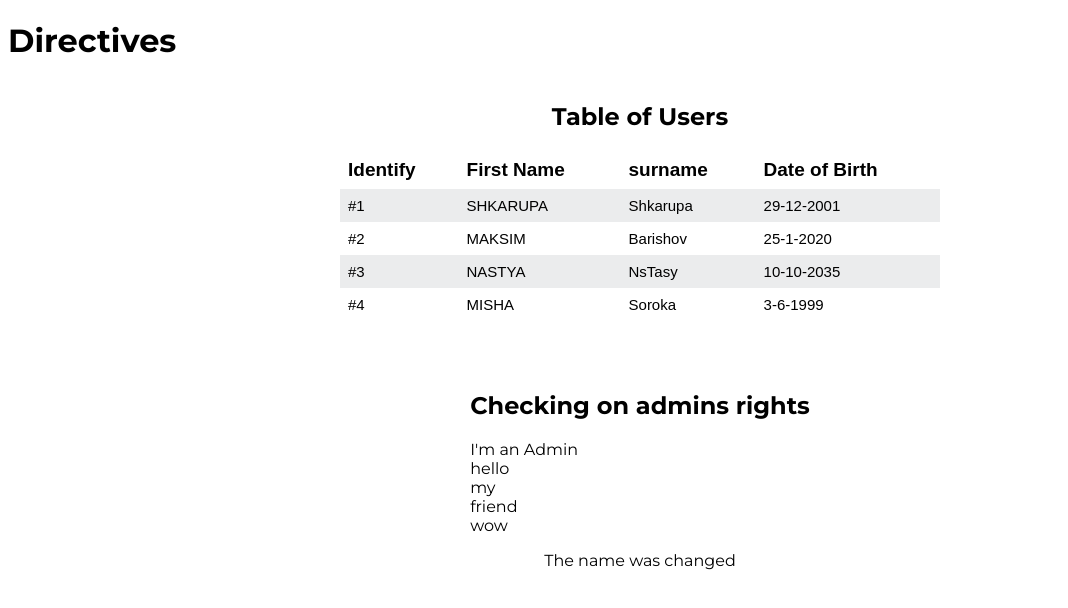
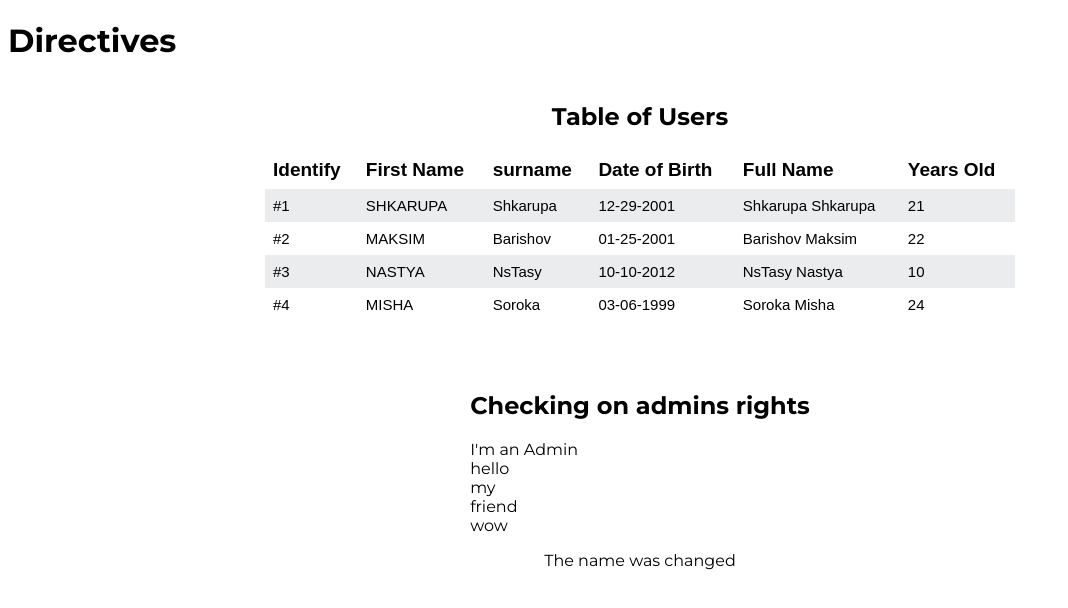
Before and after one commit to shkarsmode/angular-repeating, an Angular app: page /directives in a window 1280 px wide. Shown: the top 608 px of the page, without its empty margins (0-1068 px from the left). Built offline with nearby package versions, Linux system fonts and the light colour scheme.

Commit message:
Refact dynamic table

```diff
--- a/src/app/directives-flow/components/table/table.component.scss
+++ b/src/app/directives-flow/components/table/table.component.scss
@@ -3,7 +3,7 @@
 }
 
 table {
-	width: 600px;
+	width: 750px;
 	border-collapse: collapse;
 	margin-bottom: 50px;
 }
--- a/src/app/directives-flow/components/table/table.component.ts
+++ b/src/app/directives-flow/components/table/table.component.ts
@@ -27,7 +27,7 @@ export class TableComponent {
     public getTemplateRefOfCellBasedOnName(colName: string): TemplateRef<unknown> | undefined {
         const tableCellDirective =
             this.cellTemplates.find(
-                template => template.appTableCell === colName.toLowerCase()
+                template => template.tableCellName === colName.toLowerCase()
             );
 
         return tableCellDirective?.templateRef;
--- a/src/app/directives-flow/directives.component.html
+++ b/src/app/directives-flow/directives.component.html
@@ -12,6 +12,8 @@
 		</ng-container>
 		<ng-template appTableCell="id" let-row>#{{ row.id }}</ng-template>
 		<ng-template appTableCell="name" let-row>{{ row.name.toUpperCase() }}</ng-template>
+		<ng-template appTableCell="age" let-row>{{ getFullYearsOldOfUser(row.dob) }}</ng-template>
+		<ng-template appTableCell="fullName" let-row>{{ row.surname }} {{ row.name }}</ng-template>
 	</app-table>
 	<app-structural-directive></app-structural-directive>
 	<app-attribute-directive appExample></app-attribute-directive>
--- a/src/app/directives-flow/directives.component.ts
+++ b/src/app/directives-flow/directives.component.ts
@@ -11,14 +11,32 @@ export class DirectivesComponent {
     public readonly Object: typeof Object = Object;
 
     public tableContent: Array<{ [key: string]: string | number }> = [
-        { id: 1, dob: '29-12-2001', name: 'Shkarupa', surname: 'Shkarupa' },
-        { id: 2, dob: '25-1-2020', name: 'Maksim', surname: 'Barishov' },
-        { id: 3, dob: '10-10-2035', name: 'Nastya', surname: 'NsTasy' },
-        { id: 4, dob: '3-6-1999', name: 'Misha', surname: 'Soroka' }
+        { id: 1, dob: '12-29-2001', name: 'Shkarupa', surname: 'Shkarupa' },
+        { id: 2, dob: '01-25-2001', name: 'Maksim', surname: 'Barishov' },
+        { id: 3, dob: '10-10-2012', name: 'Nastya', surname: 'NsTasy' },
+        { id: 4, dob: '03-06-1999', name: 'Misha', surname: 'Soroka' }
     ];
 
-    public tableHeaderKeysSorted: Array<string> = ['id', 'name', 'surname', 'dob'];
+    public tableHeaderKeysSorted: Array<string> = [
+        'id', 'name', 'surname', 'dob', 'fullName', 'age'
+    ];
     public preferredNamesOfTable: {[ key: string]: string } = {
-        id: 'Identify', name: 'First Name', dob: 'Date of Birth'
+        id: 'Identify',
+        name: 'First Name',
+        dob: 'Date of Birth',
+        fullName: 'Full Name',
+        age: 'Years Old'
     };
+
+    public getFullYearsOldOfUser(dateOfBirth: string | Date): number {
+        dateOfBirth = new Date(dateOfBirth);
+        const currentDate = new Date();
+        let diffYears = currentDate.getFullYear() - dateOfBirth.getFullYear();
+
+        if (currentDate.getMonth() < dateOfBirth.getMonth()) {
+            --diffYears;
+        }
+
+        return diffYears;
+    }
 }
--- a/src/app/directives-flow/directives/table-cell.directive.ts
+++ b/src/app/directives-flow/directives/table-cell.directive.ts
@@ -5,7 +5,11 @@ import { Directive, Input, TemplateRef } from '@angular/core';
 })
 export class TableCellDirective {
 
-    @Input() appTableCell: string = '';
+    public tableCellName: string = '';
+    @Input() set appTableCell(cell: string) {
+        this.tableCellName = cell.toLowerCase();
+    }
+
     constructor(
         public templateRef: TemplateRef<{$implicity: string}>
     ) {}
```
